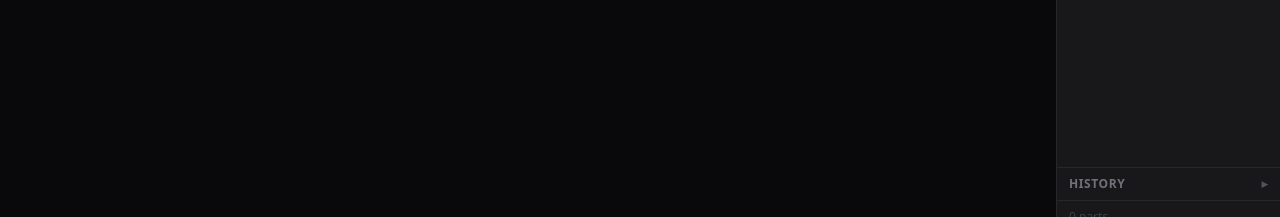
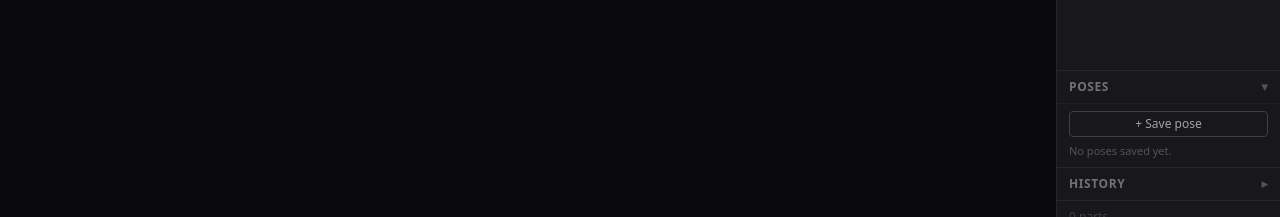
Before and after one commit to Cloudxyz/simple-2-5d, a Next.js app: page /editor in a window 1280 px wide. Shown: the part 567-784 px from the top of the page. Built offline with nearby package versions, Linux system fonts and the light colour scheme.

Commit message:
Add saved poses

```diff
--- a/components/editor/EditorLayout.tsx
+++ b/components/editor/EditorLayout.tsx
@@ -8,7 +8,7 @@ import Toolbar from "./Toolbar";
 import NamePartDialog from "./NamePartDialog";
 import { saveProject, loadProject, clearProject } from "@/lib/storage";
 import { findGroupById, isPartEffectivelyLocked, isPartEffectivelyVisible } from "@/lib/layers";
-import type { BoundingBox, CharacterRig, LayerGroup, Part } from "@/types/rig";
+import type { BoundingBox, CharacterRig, LayerGroup, Part, SavedPose } from "@/types/rig";
 
 interface EditorLayoutProps {
   characterName: string;
@@ -741,6 +741,54 @@ export default function EditorLayout({ characterName, freshStart = false }: Edit
     }, "Moved rotation point");
   }
 
+  function handleSavePose() {
+    const existingPoses = rig.poses ?? [];
+    const usedNums = existingPoses
+      .map((p) => { const m = p.name.match(/^Pose (\d+)$/); return m ? parseInt(m[1], 10) : 0; })
+      .filter((n) => n > 0);
+    const nextNum = usedNums.length > 0 ? Math.max(...usedNums) + 1 : 1;
+    const rotations: Record<string, number> = {};
+    for (const part of rig.parts) rotations[part.id] = part.rotation;
+    const newPose: SavedPose = {
+      id: crypto.randomUUID(),
+      name: `Pose ${nextNum}`,
+      rotations,
+      createdAt: Date.now(),
+    };
+    commitRig({ ...rig, poses: [...existingPoses, newPose] }, "Saved pose");
+  }
+
+  function handleApplyPose(poseId: string) {
+    const pose = (rig.poses ?? []).find((p) => p.id === poseId);
+    if (!pose) return;
+    commitRig({
+      ...rig,
+      parts: rig.parts.map((p) => {
+        if (isPartEffectivelyLocked(p, rig.groups)) return p;
+        if (pose.rotations[p.id] === undefined) return p;
+        return { ...p, rotation: pose.rotations[p.id] };
+      }),
+    }, "Applied pose");
+  }
+
+  function handleRenamePose(poseId: string, name: string) {
+    const poses = rig.poses ?? [];
+    const pose = poses.find((p) => p.id === poseId);
+    if (!pose) return;
+    const finalName = name.trim() || "Untitled pose";
+    if (pose.name === finalName) return;
+    commitRig(
+      { ...rig, poses: poses.map((p) => (p.id === poseId ? { ...p, name: finalName } : p)) },
+      "Renamed pose"
+    );
+  }
+
+  function handleDeletePose(poseId: string) {
+    const poses = rig.poses ?? [];
+    if (!poses.some((p) => p.id === poseId)) return;
+    commitRig({ ...rig, poses: poses.filter((p) => p.id !== poseId) }, "Deleted pose");
+  }
+
   function handleRotateLeft(partId: string) {
     commitRig({
       ...rig,
@@ -1019,6 +1067,11 @@ export default function EditorLayout({ characterName, freshStart = false }: Edit
           onRotateLeft={handleRotateLeft}
           onRotateRight={handleRotateRight}
           onResetRotation={handleResetRotation}
+          poses={rig.poses ?? []}
+          onSavePose={handleSavePose}
+          onApplyPose={handleApplyPose}
+          onRenamePose={handleRenamePose}
+          onDeletePose={handleDeletePose}
           history={hist.entries}
           historyIndex={hist.index}
           onHistoryJump={handleHistoryJump}
--- a/components/editor/PartsSidebar.tsx
+++ b/components/editor/PartsSidebar.tsx
@@ -2,7 +2,7 @@
 
 import { useEffect, useRef, useState } from "react";
 import { findGroupById, isPartDirectlyLocked, isPartEffectivelyLocked, isPartEffectivelyVisible } from "@/lib/layers";
-import type { CharacterRig, LayerGroup, Part } from "@/types/rig";
+import type { CharacterRig, LayerGroup, Part, SavedPose } from "@/types/rig";
 
 interface HistoryEntry {
   id: string;
@@ -47,6 +47,11 @@ interface PartsSidebarProps {
   onRotateLeft: (id: string) => void;
   onRotateRight: (id: string) => void;
   onResetRotation: (id: string) => void;
+  poses: SavedPose[];
+  onSavePose: () => void;
+  onApplyPose: (poseId: string) => void;
+  onRenamePose: (poseId: string, name: string) => void;
+  onDeletePose: (poseId: string) => void;
   history: HistoryEntry[];
   historyIndex: number;
   onHistoryJump: (index: number) => void;
@@ -119,12 +124,20 @@ export default function PartsSidebar({
   onRotateLeft,
   onRotateRight,
   onResetRotation,
+  poses,
+  onSavePose,
+  onApplyPose,
+  onRenamePose,
+  onDeletePose,
   history,
   historyIndex,
   onHistoryJump,
 }: PartsSidebarProps) {
   const [historyExpanded, setHistoryExpanded] = useState(false);
   const historyListRef = useRef<HTMLDivElement>(null);
+  const [posesExpanded, setPosesExpanded] = useState(true);
+  const [editingPoseId, setEditingPoseId] = useState<string | null>(null);
+  const [editingPoseName, setEditingPoseName] = useState("");
 
   useEffect(() => {
     if (!historyExpanded || !historyListRef.current) return;
@@ -836,6 +849,90 @@ export default function PartsSidebar({
         </div>
       )}
 
+      {/* Poses panel */}
+      <div className="border-t border-zinc-800 flex-shrink-0">
+        <button
+          onClick={() => setPosesExpanded((v) => !v)}
+          className="w-full flex items-center justify-between px-3 py-2 text-xs font-semibold text-zinc-500 uppercase tracking-wider hover:text-zinc-300 transition-colors"
+        >
+          <span>Poses</span>
+          <span className="text-zinc-600">{posesExpanded ? "▾" : "▸"}</span>
+        </button>
+        {posesExpanded && (
+          <div className="border-t border-zinc-800/60">
+            <div className="px-3 py-1.5">
+              <button
+                onClick={onSavePose}
+                className="w-full text-xs rounded border border-zinc-700 px-2 py-1 text-zinc-400 hover:border-violet-600 hover:text-violet-300 transition-colors"
+              >
+                + Save pose
+              </button>
+            </div>
+            {poses.length === 0 ? (
+              <p className="px-3 pb-2 text-[11px] text-zinc-600">No poses saved yet.</p>
+            ) : (
+              <ul className="pb-1">
+                {poses.map((pose) => (
+                  <li key={pose.id} className="flex items-center gap-1 px-2 py-0.5 group">
+                    {editingPoseId === pose.id ? (
+                      <input
+                        autoFocus
+                        value={editingPoseName}
+                        onChange={(e) => setEditingPoseName(e.target.value)}
+                        onBlur={() => {
+                          onRenamePose(pose.id, editingPoseName);
+                          setEditingPoseId(null);
+                        }}
+                        onKeyDown={(e) => {
+                          if (e.key === "Enter") {
+                            onRenamePose(pose.id, editingPoseName);
+                            setEditingPoseId(null);
+                          } else if (e.key === "Escape") {
+                            setEditingPoseId(null);
+                          }
+                        }}
+                        className="flex-1 min-w-0 bg-zinc-900 border border-violet-600 rounded px-1 py-0.5 text-xs text-zinc-200 outline-none"
+                      />
+                    ) : (
+                      <span
+                        className="flex-1 min-w-0 truncate text-[11px] text-zinc-300 cursor-default"
+                        title={pose.name}
+                      >
+                        {pose.name}
+                      </span>
+                    )}
+                    <button
+                      onClick={() => onApplyPose(pose.id)}
+                      title="Apply this pose"
+                      className="flex-shrink-0 text-[10px] px-1.5 py-0.5 rounded border border-zinc-700 text-zinc-400 hover:border-violet-600 hover:text-violet-300 transition-colors"
+                    >
+                      Apply
+                    </button>
+                    <button
+                      onClick={() => {
+                        setEditingPoseId(pose.id);
+                        setEditingPoseName(pose.name);
+                      }}
+                      title="Rename pose"
+                      className="flex-shrink-0 text-[10px] px-1.5 py-0.5 rounded border border-zinc-700 text-zinc-400 hover:border-zinc-300 transition-colors opacity-0 group-hover:opacity-100"
+                    >
+                      ✎
+                    </button>
+                    <button
+                      onClick={() => onDeletePose(pose.id)}
+                      title="Delete pose"
+                      className="flex-shrink-0 text-[10px] px-1.5 py-0.5 rounded border border-zinc-700 text-zinc-400 hover:border-red-700 hover:text-red-400 transition-colors opacity-0 group-hover:opacity-100"
+                    >
+                      ✕
+                    </button>
+                  </li>
+                ))}
+              </ul>
+            )}
+          </div>
+        )}
+      </div>
+
       {/* History panel */}
       <div className="border-t border-zinc-800 flex-shrink-0">
         <button
--- a/lib/storage.ts
+++ b/lib/storage.ts
@@ -53,6 +53,7 @@ export function loadProject(): CharacterRig | null {
       rotation: (p as { rotation?: number }).rotation ?? 0,
       polygonPoints: (p as { polygonPoints?: import("@/types/rig").Point[] | null }).polygonPoints ?? null,
     }));
+    rig.poses = rig.poses ?? [];
     return rig;
   } catch {
     return null;
```
Also changed, not shown: types/rig.ts (+9 -0 lines), 1 other file (tests, documents, lock files or other folders).
